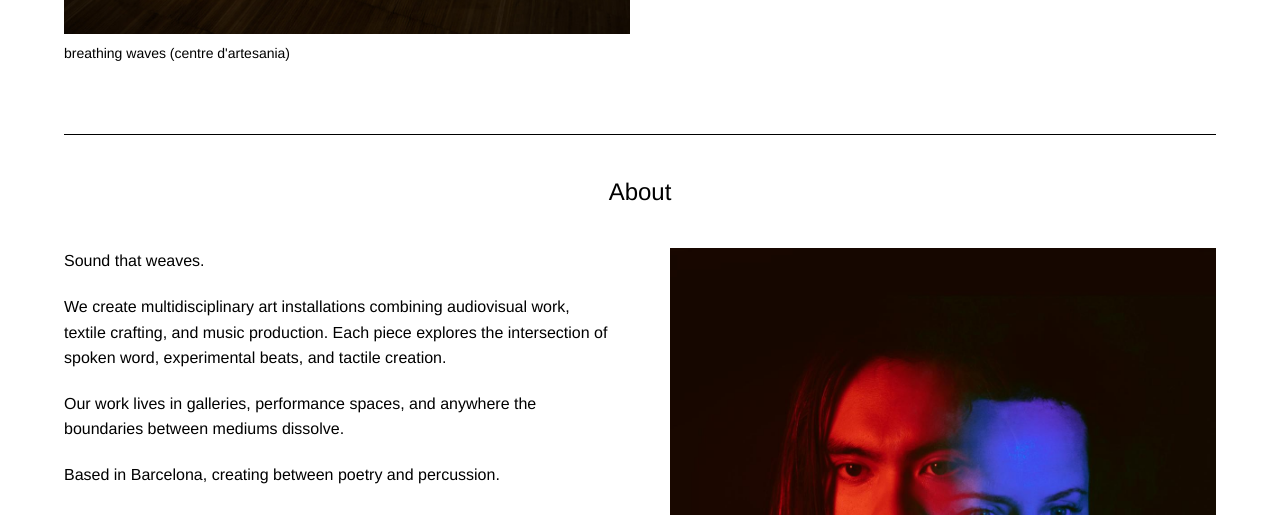
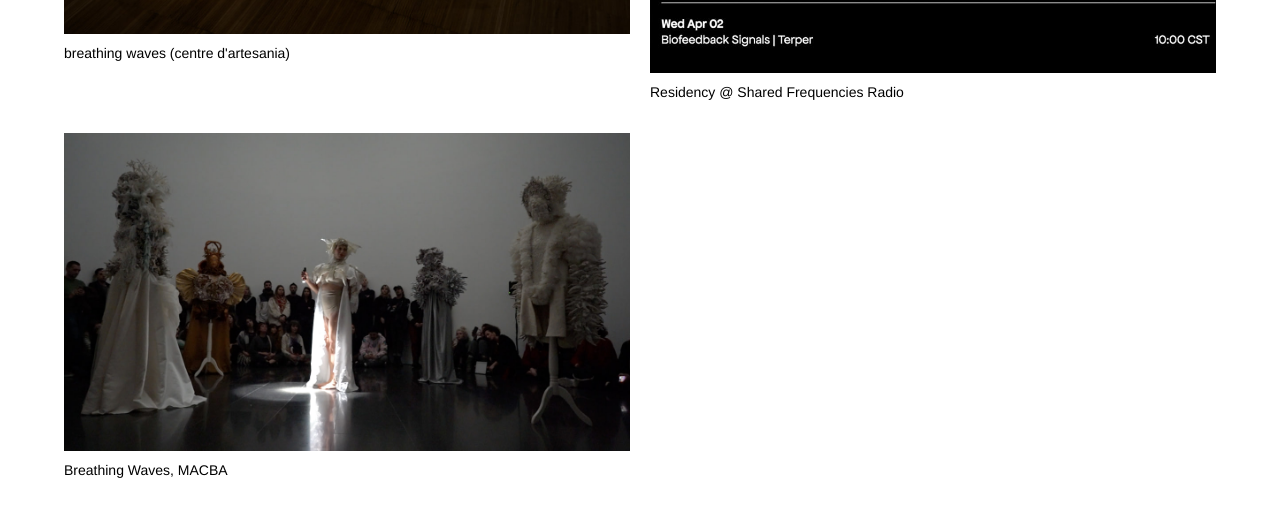
Before and after one commit to terper-club/terper.club, a plain HTML site: page index.html in a window 1280 px wide. Shown: the part 2417-2932 px from the top of the page. Drawn offline with nearby package versions, Linux system fonts and the light colour scheme.

Commit message:
Add SFR image + change homepage images

```diff
--- a/index.html
+++ b/index.html
@@ -291,6 +291,20 @@
                 <div class="box-caption">breathing waves (centre d'artesania)</div>
             </a>
         </div>
+
+        <div class="box">
+            <a href="./shared-frequencies-radio-1">
+                <img src="./media/sfr-1.jpg" alt="Performance art" />
+                <div class="box-caption">Residency @ Shared Frequencies Radio</div>
+            </a>
+        </div>
+
+        <div class="box">
+            <a href="./breathing-waves-1">
+                <img src="./media/breathing-waves-macba-sara-1.jpg" alt="Performance art" />
+                <div class="box-caption">Breathing Waves, MACBA</div>
+            </a>
+        </div>
     </div>
 
     <div class="about-section" id="about">
```
Also changed, not shown: media/sfr-1.jpg (added).
